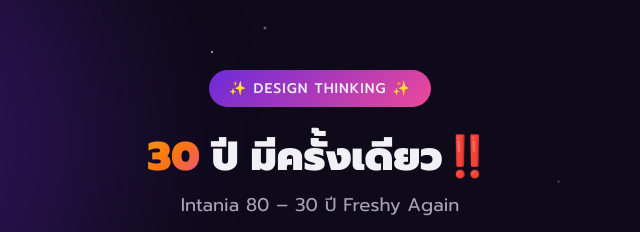
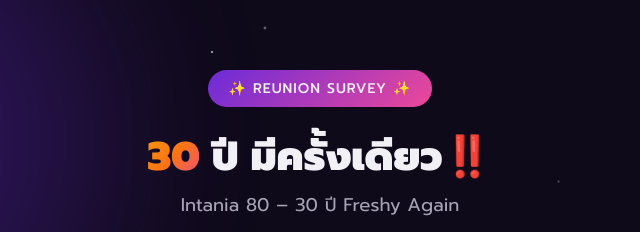
Before and after one commit to roonglit/intania80-survey, a plain HTML site: page index.html in a window 1280 px wide. Shown: the top 232 px of the page, 320-960 px from the left. Drawn offline with Linux system fonts and the light colour scheme.

Commit message:
Update hero badge text in index.html

```diff
--- a/index.html
+++ b/index.html
@@ -482,7 +482,7 @@
 <div class="container">
   <!-- Hero -->
   <div class="hero">
-    <div class="hero-badge">✨ DESIGN THINKING ✨</div>
+    <div class="hero-badge">✨ REUNION SURVEY ✨</div>
     <h1><span class="year">30</span> ปี มีครั้งเดียว‼️</h1>
     <p class="subtitle">Intania 80 – 30 ปี Freshy Again</p>
     <p class="tagline">อยากชวนเพื่อนๆ มาช่วยกันเสนอไอเดีย ที่จะพาพวกเรากลับมาเจอกันอีกครั้ง แบบไหนกันดี ที่จะพาเรามาเจอกันได้เยอะๆ สมกับประวัติศาสตร์ 🎉</p>
```
